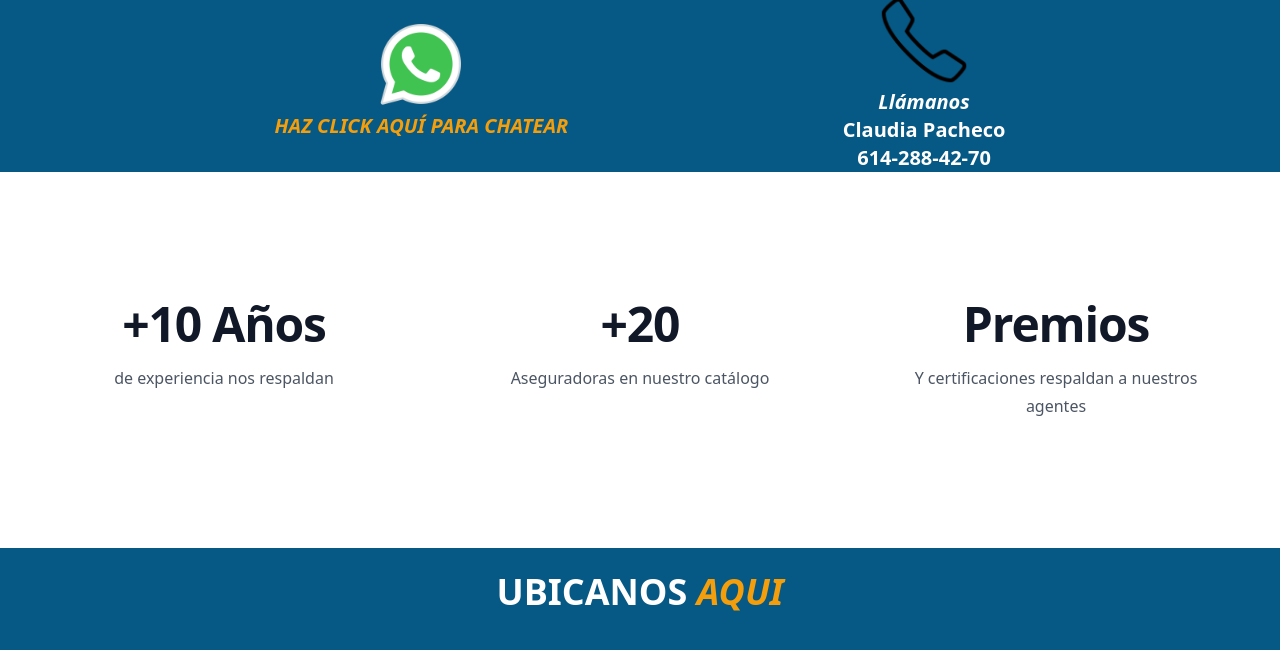
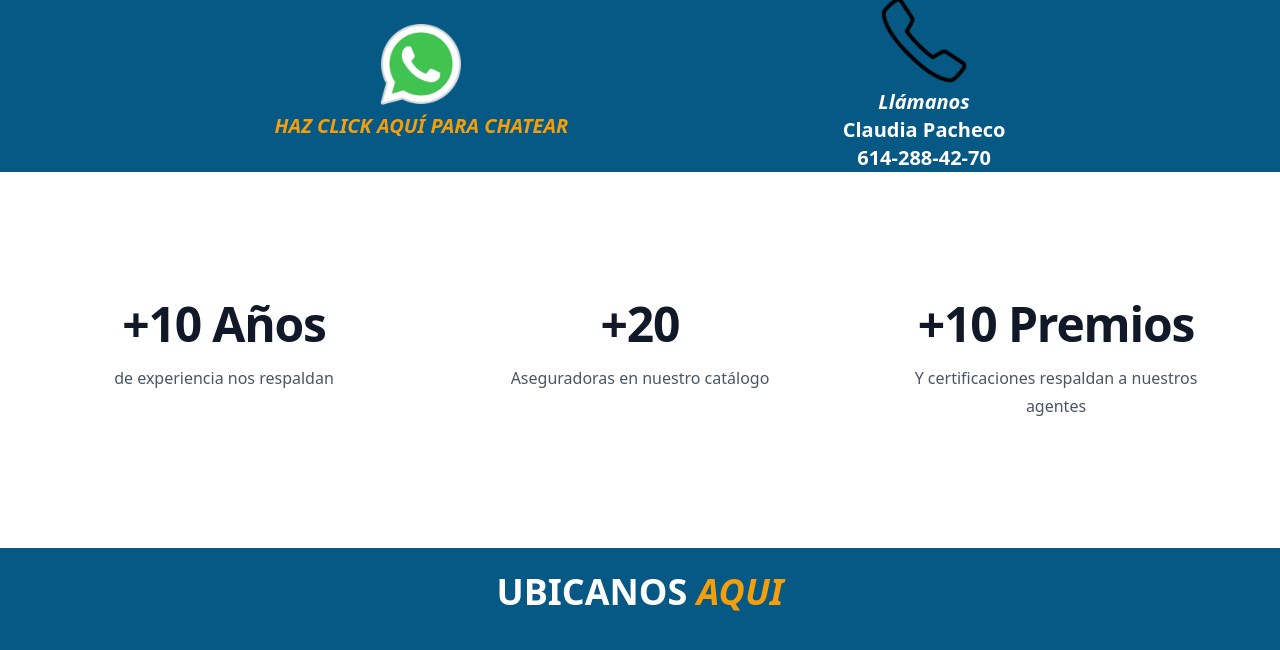
Before and after one commit to luiscarp/porti-seguros, a Next.js app: page / in a window 1280 px wide. Shown: the part 2604-3254 px from the top of the page. Built offline with nearby package versions, Linux system fonts and the light colour scheme; grey boxes are pictures that could not be loaded.

Commit message:
10 premios stats

```diff
--- a/pages/components/Stats.js
+++ b/pages/components/Stats.js
@@ -1,7 +1,7 @@
 const stats = [
     { id: 1, name: 'de experiencia nos respaldan', value: '+10 Años' },
     { id: 2, name: 'Aseguradoras en nuestro catálogo', value: '+20' },
-    { id: 3, name: 'Y certificaciones respaldan a nuestros agentes', value: 'Premios' },
+    { id: 3, name: 'Y certificaciones respaldan a nuestros agentes', value: '+10 Premios' },
   ]
 
   export default function Stats() {
```
